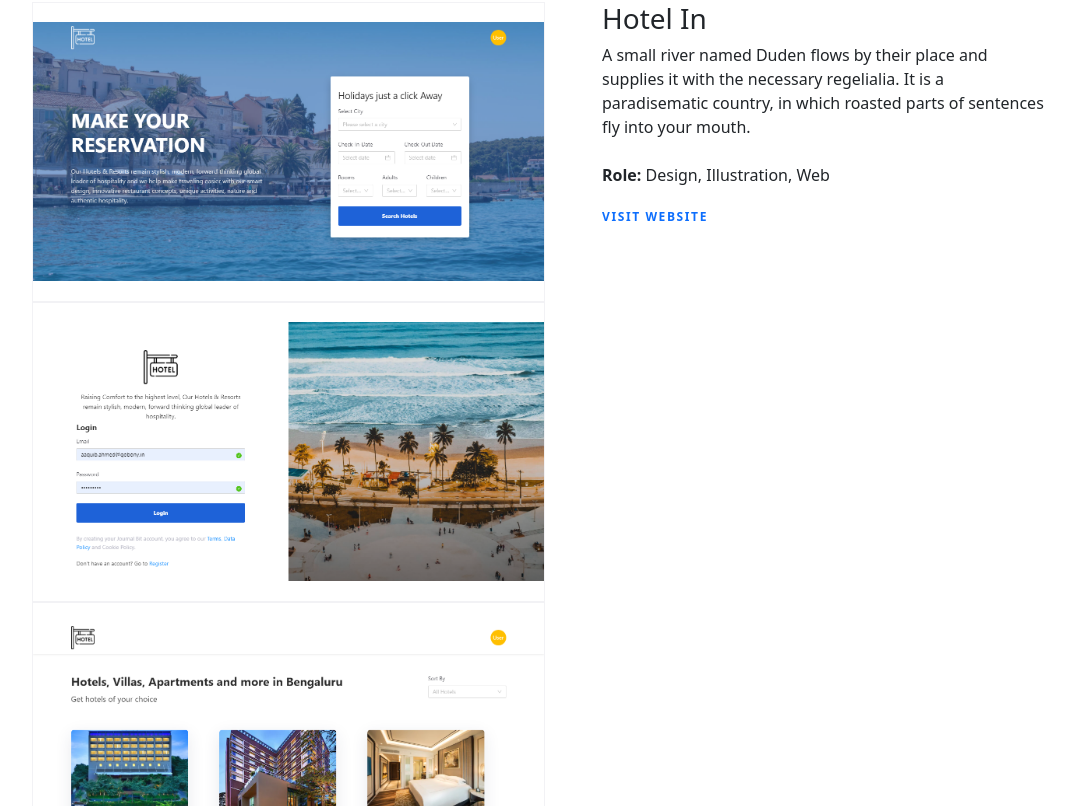
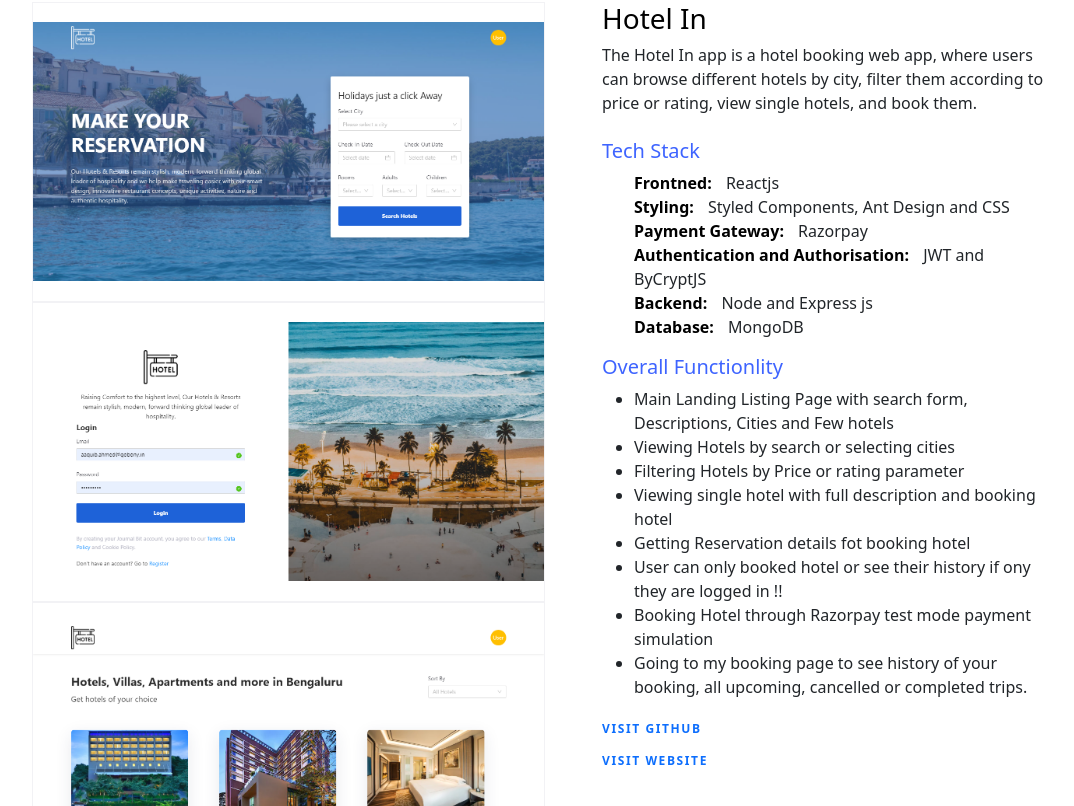
Before and after one commit to killcodeX/next-portfolio, a Next.js app: page / in a window 1280 px wide. Shown: the part 3934-4740 px from the top of the page, without its empty margins (50-1124 px from the left). Built offline with nearby package versions, Linux system fonts and the light colour scheme.

Commit message:
hotel in project details added

```diff
--- a/components/Projects/projects/project1.js
+++ b/components/Projects/projects/project1.js
@@ -58,17 +58,64 @@ export default function Project1() {
       <div className="col-lg-5 h-100 jm-sticky-top ml-auto">
         <h3>Hotel In</h3>
         <p className="mb-4">
-          A small river named Duden flows by their place and supplies it with
-          the necessary regelialia. It is a paradisematic country, in which
-          roasted parts of sentences fly into your mouth.
+          The Hotel In app is a hotel booking web app, where users can browse
+          different hotels by city, filter them according to price or rating,
+          view single hotels, and book them.
+        </p>
+        <h5>Tech Stack</h5>
+        <ul className="stacks">
+          <li>
+            <strong className="text-black">Frontned:</strong> Reactjs
+          </li>
+          <li>
+            <strong className="text-black">Styling:</strong> Styled Components,
+            Ant Design and CSS
+          </li>
+          <li>
+            <strong className="text-black">Payment Gateway:</strong> Razorpay
+          </li>
+          <li>
+            <strong className="text-black">
+              Authentication and Authorisation:
+            </strong>{" "}
+            JWT and ByCryptJS
+          </li>
+          <li>
+            <strong className="text-black">Backend: </strong> Node and Express
+            js
+          </li>
+          <li>
+            <strong className="text-black">Database:</strong> MongoDB
+          </li>
+        </ul>
+        <h5>Overall Functionlity</h5>
+        <ul>
+          <li>
+            Main Landing Listing Page with search form, Descriptions, Cities and
+            Few hotels
+          </li>
+          <li>Viewing Hotels by search or selecting cities</li>
+          <li>Filtering Hotels by Price or rating parameter</li>
+          <li>Viewing single hotel with full description and booking hotel</li>
+          <li>Getting Reservation details fot booking hotel</li>
+          <li>
+            User can only booked hotel or see their history if ony they are
+            logged in !!
+          </li>
+          <li>Booking Hotel through Razorpay test mode payment simulation</li>
+          <li>
+            Going to my booking page to see history of your booking, all
+            upcoming, cancelled or completed trips.
+          </li>
+        </ul>
+        <p className="mb-2">
+          <Link href="https://github.com/killcodeX/mern-hotelin">
+            <a target='_blank' className="readmore">Visit Github</a>
+          </Link>
         </p>
         <p>
-          <strong className="text-black">Role:</strong> Design, Illustration,
-          Web
-        </p>
-        <p className="mb-4">
-          <Link href="#">
-            <a className="readmore">Visit Website</a>
+          <Link href="https://hotelin.netlify.app">
+            <a target='_blank' className="readmore">Visit Website</a>
           </Link>
         </p>
       </div>
--- a/styles/projects.css
+++ b/styles/projects.css
@@ -12,6 +12,23 @@
 .jm-sticky-top {
   position: sticky;
   top: 7em;
+}
+
+.jm-sticky-top h3{
+  color: black;
+}
+
+.jm-sticky-top h5{
+  color: #3e64ff !important;
+}
+
+.stacks{
+  list-style: none;
+}
+
+.text-black{
+  padding-right: 10px;
+  color: black !important;
 }
 
 .readmore {
```
